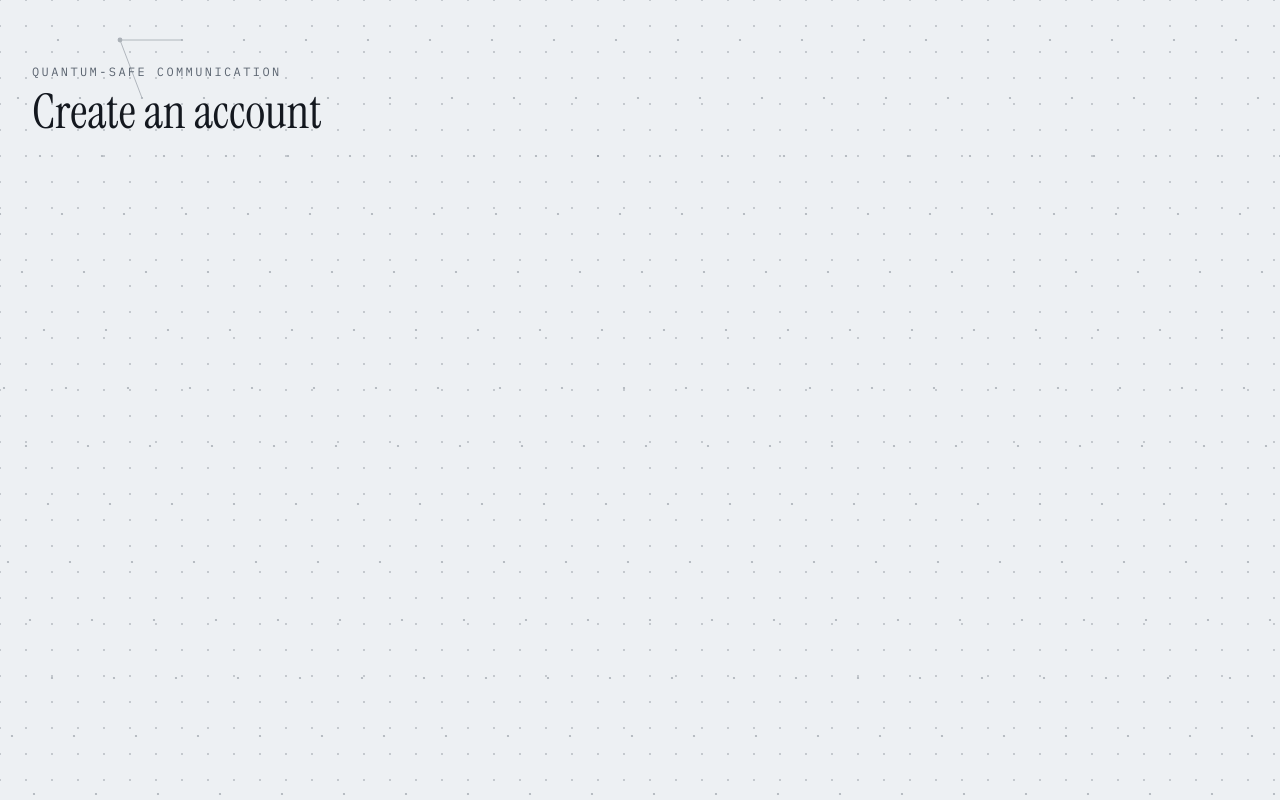
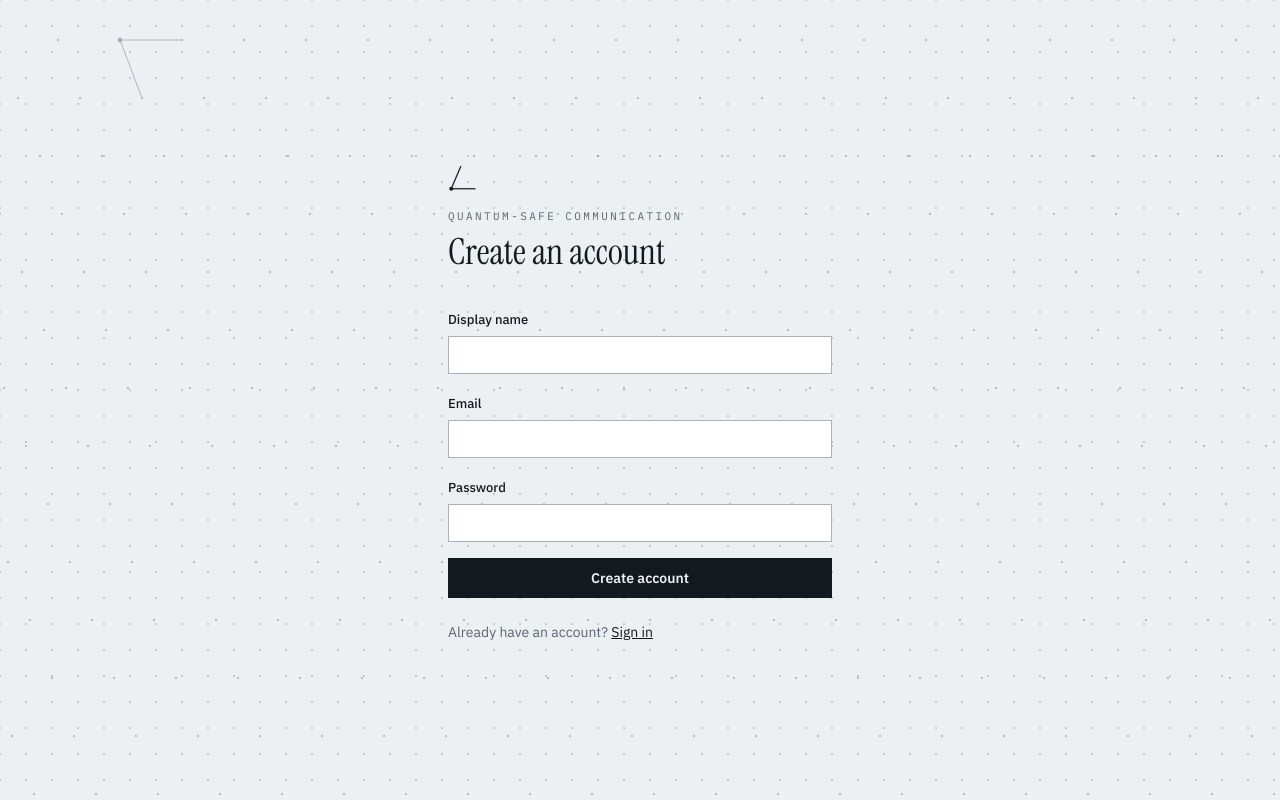
Before and after one commit to Minato2435/Cipher-Seal, a React (Vite) app in the folder web/: page /register in a window 1280 px wide. Built offline with nearby package versions, Linux system fonts and the light colour scheme.

Commit message:
feat(web): login + register with PQC key provisioning and route guards

```diff
--- a/web/src/App.tsx
+++ b/web/src/App.tsx
@@ -1,5 +1,8 @@
 import { Navigate, Route, Routes } from "react-router-dom";
 import { LatticeField } from "./components/LatticeField";
+import { RequireAdmin, RequireAuth } from "./components/RequireAuth";
+import { Login } from "./pages/Login";
+import { Register } from "./pages/Register";
 
 function Placeholder({ title }: { title: string }) {
   return (
@@ -17,10 +20,24 @@ export function App() {
     <>
       <LatticeField />
       <Routes>
-        <Route path="/login" element={<Placeholder title="Sign in" />} />
-        <Route path="/register" element={<Placeholder title="Create an account" />} />
-        <Route path="/" element={<Placeholder title="Chat" />} />
-        <Route path="/admin" element={<Placeholder title="Security monitor" />} />
+        <Route path="/login" element={<Login />} />
+        <Route path="/register" element={<Register />} />
+        <Route
+          path="/"
+          element={
+            <RequireAuth>
+              <Placeholder title="Chat" />
+            </RequireAuth>
+          }
+        />
+        <Route
+          path="/admin"
+          element={
+            <RequireAdmin>
+              <Placeholder title="Security monitor" />
+            </RequireAdmin>
+          }
+        />
         <Route path="*" element={<Navigate to="/" replace />} />
       </Routes>
     </>
--- /dev/null
+++ b/web/src/components/AuthShell.tsx
@@ -0,0 +1,46 @@
+import type { ReactNode } from "react";
+
+/** Shared frame for the sign-in / register screens. */
+export function AuthShell({
+  title,
+  children,
+  footer,
+}: {
+  title: string;
+  children: ReactNode;
+  footer: ReactNode;
+}) {
+  return (
+    <main className="lattice-ground grid min-h-screen place-items-center px-6 py-16">
+      <div className="w-full max-w-sm">
+        {/* the two lattice basis vectors, as a maker's mark */}
+        <svg width="34" height="34" viewBox="-4 -4 42 42" aria-hidden="true" className="text-ink">
+          <line x1="0" y1="34" x2="30" y2="34" stroke="currentColor" strokeWidth="1.5" />
+          <line x1="0" y1="34" x2="12" y2="6" stroke="currentColor" strokeWidth="1.5" />
+          <circle cx="0" cy="34" r="2.4" fill="currentColor" />
+        </svg>
+        <p className="mt-4 font-mono text-[11px] uppercase tracking-[0.22em] text-ink-soft">
+          quantum-safe communication
+        </p>
+        <h1 className="mt-1 font-display text-4xl leading-tight text-ink">{title}</h1>
+        <div className="mt-8">{children}</div>
+        <p className="mt-6 text-sm text-ink-soft">{footer}</p>
+      </div>
+    </main>
+  );
+}
+
+export function Field({
+  label,
+  ...props
+}: { label: string } & React.InputHTMLAttributes<HTMLInputElement>) {
+  return (
+    <label className="block">
+      <span className="text-[13px] font-medium text-ink">{label}</span>
+      <input
+        {...props}
+        className="mt-1.5 w-full border border-ink-soft/50 bg-white px-3 py-2 font-mono text-sm text-ink outline-none placeholder:text-ink-soft/60 focus:border-ink"
+      />
+    </label>
+  );
+}
--- /dev/null
+++ b/web/src/components/RequireAuth.tsx
@@ -0,0 +1,40 @@
+import type { ReactNode } from "react";
+import { Link, Navigate } from "react-router-dom";
+import { useAuthUser } from "../lib/useAuthUser";
+
+function Checking() {
+  return (
+    <main className="lattice-ground grid min-h-screen place-items-center">
+      <p className="font-mono text-sm text-ink-soft">checking session…</p>
+    </main>
+  );
+}
+
+export function RequireAuth({ children }: { children: ReactNode }) {
+  const { user, loading } = useAuthUser();
+  if (loading) return <Checking />;
+  if (!user) return <Navigate to="/login" replace />;
+  return <>{children}</>;
+}
+
+export function RequireAdmin({ children }: { children: ReactNode }) {
+  const { user, claims, loading } = useAuthUser();
+  if (loading) return <Checking />;
+  if (!user) return <Navigate to="/login" replace />;
+  if (claims.role !== "admin") {
+    return (
+      <main className="lattice-ground grid min-h-screen place-items-center px-6 text-center">
+        <div>
+          <h1 className="font-display text-3xl text-ink">Admins only</h1>
+          <p className="mt-2 text-sm text-ink-soft">
+            The security monitor is limited to administrator accounts.
+          </p>
+          <Link to="/" className="mt-4 inline-block font-mono text-sm underline">
+            Back to chat
+          </Link>
+        </div>
+      </main>
+    );
+  }
+  return <>{children}</>;
+}
--- /dev/null
+++ b/web/src/pages/Login.tsx
@@ -0,0 +1,70 @@
+import { type FormEvent, useState } from "react";
+import { signInWithEmailAndPassword } from "firebase/auth";
+import { Link, useNavigate } from "react-router-dom";
+import { auth } from "../lib/firebase";
+import { api } from "../lib/api";
+import { AuthShell, Field } from "../components/AuthShell";
+
+export function Login() {
+  const nav = useNavigate();
+  const [email, setEmail] = useState("");
+  const [password, setPassword] = useState("");
+  const [busy, setBusy] = useState(false);
+  const [error, setError] = useState("");
+
+  async function submit(e: FormEvent) {
+    e.preventDefault();
+    setBusy(true);
+    setError("");
+    try {
+      await signInWithEmailAndPassword(auth, email.trim(), password);
+      // Idempotent — covers accounts made before this app existed.
+      await api.registerKeys().catch(() => undefined);
+      nav("/", { replace: true });
+    } catch {
+      setError("Wrong email or password.");
+      setBusy(false);
+    }
+  }
+
+  return (
+    <AuthShell
+      title="Sign in"
+      footer={
+        <>
+          New here?{" "}
+          <Link to="/register" className="text-ink underline">
+            Create an account
+          </Link>
+        </>
+      }
+    >
+      <form onSubmit={submit} className="space-y-4">
+        <Field
+          label="Email"
+          type="email"
+          required
+          value={email}
+          onChange={(e) => setEmail(e.target.value)}
+          autoComplete="email"
+        />
+        <Field
+          label="Password"
+          type="password"
+          required
+          value={password}
+          onChange={(e) => setPassword(e.target.value)}
+          autoComplete="current-password"
+        />
+        {error && <p className="text-sm text-high">{error}</p>}
+        <button
+          type="submit"
+          disabled={busy}
+          className="w-full bg-ink px-4 py-2.5 font-sans text-sm font-semibold text-paper disabled:opacity-50"
+        >
+          {busy ? "Signing in…" : "Sign in"}
+        </button>
+      </form>
+    </AuthShell>
+  );
+}
--- /dev/null
+++ b/web/src/pages/Register.tsx
@@ -0,0 +1,79 @@
+import { type FormEvent, useState } from "react";
+import { createUserWithEmailAndPassword } from "firebase/auth";
+import { Link, useNavigate } from "react-router-dom";
+import { auth } from "../lib/firebase";
+import { api } from "../lib/api";
+import { AuthShell, Field } from "../components/AuthShell";
+
+function authMessage(code: string): string {
+  if (code === "auth/email-already-in-use") return "That email is already registered.";
+  if (code === "auth/invalid-email") return "That doesn't look like an email address.";
+  if (code === "auth/weak-password") return "Password needs at least 6 characters.";
+  return "Couldn't create the account. Try again.";
+}
+
+export function Register() {
+  const nav = useNavigate();
+  const [name, setName] = useState("");
+  const [email, setEmail] = useState("");
+  const [password, setPassword] = useState("");
+  const [busy, setBusy] = useState(false);
+  const [error, setError] = useState("");
+
+  async function submit(e: FormEvent) {
+    e.preventDefault();
+    setBusy(true);
+    setError("");
+    try {
+      await createUserWithEmailAndPassword(auth, email.trim(), password);
+      await api.registerKeys(name.trim() || undefined);
+      nav("/", { replace: true });
+    } catch (err) {
+      const code = (err as { code?: string }).code ?? "";
+      setError(authMessage(code));
+      setBusy(false);
+    }
+  }
+
+  return (
+    <AuthShell
+      title="Create an account"
+      footer={
+        <>
+          Already have an account?{" "}
+          <Link to="/login" className="text-ink underline">
+            Sign in
+          </Link>
+        </>
+      }
+    >
+      <form onSubmit={submit} className="space-y-4">
+        <Field label="Display name" value={name} onChange={(e) => setName(e.target.value)} autoComplete="name" />
+        <Field
+          label="Email"
+          type="email"
+          required
+          value={email}
+          onChange={(e) => setEmail(e.target.value)}
+          autoComplete="email"
+        />
+        <Field
+          label="Password"
+          type="password"
+          required
+          value={password}
+          onChange={(e) => setPassword(e.target.value)}
+          autoComplete="new-password"
+        />
+        {error && <p className="text-sm text-high">{error}</p>}
+        <button
+          type="submit"
+          disabled={busy}
+          className="w-full bg-ink px-4 py-2.5 font-sans text-sm font-semibold text-paper disabled:opacity-50"
+        >
+          {busy ? "Setting up your keys…" : "Create account"}
+        </button>
+      </form>
+    </AuthShell>
+  );
+}
```
